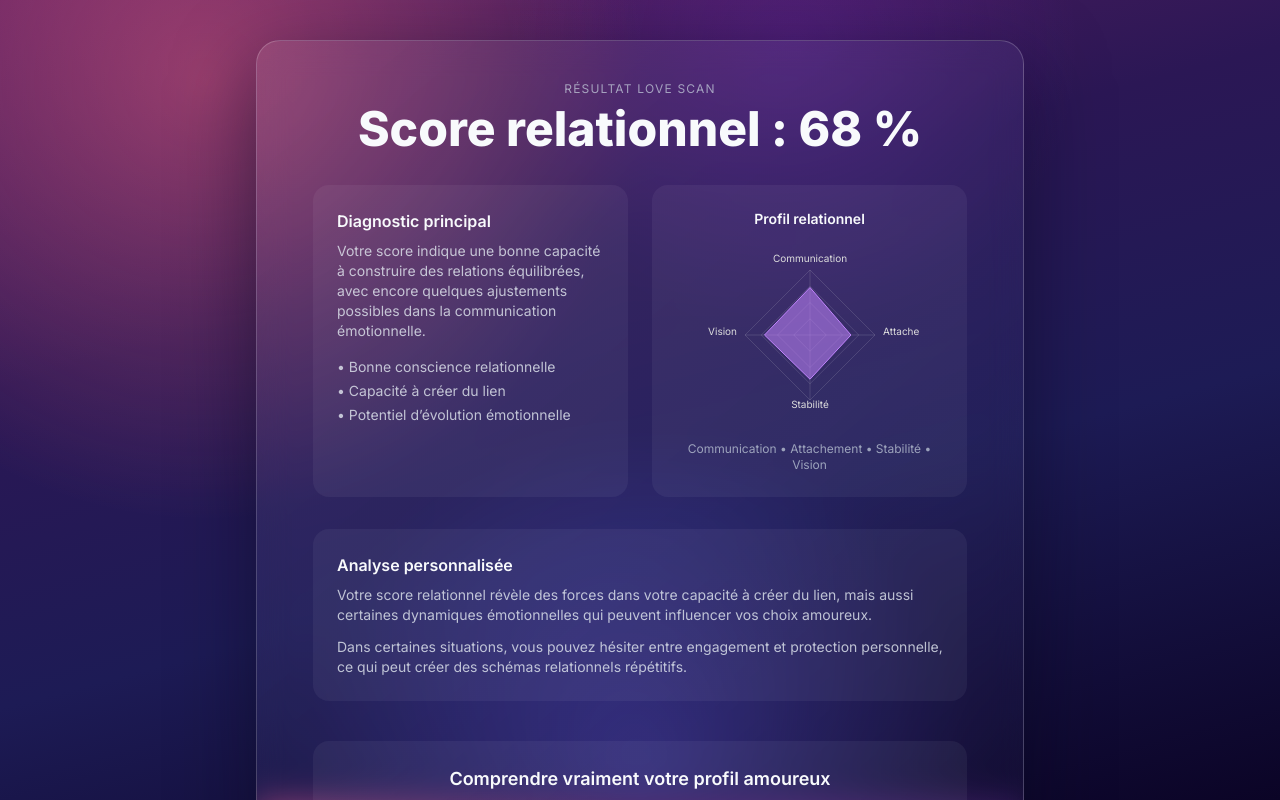
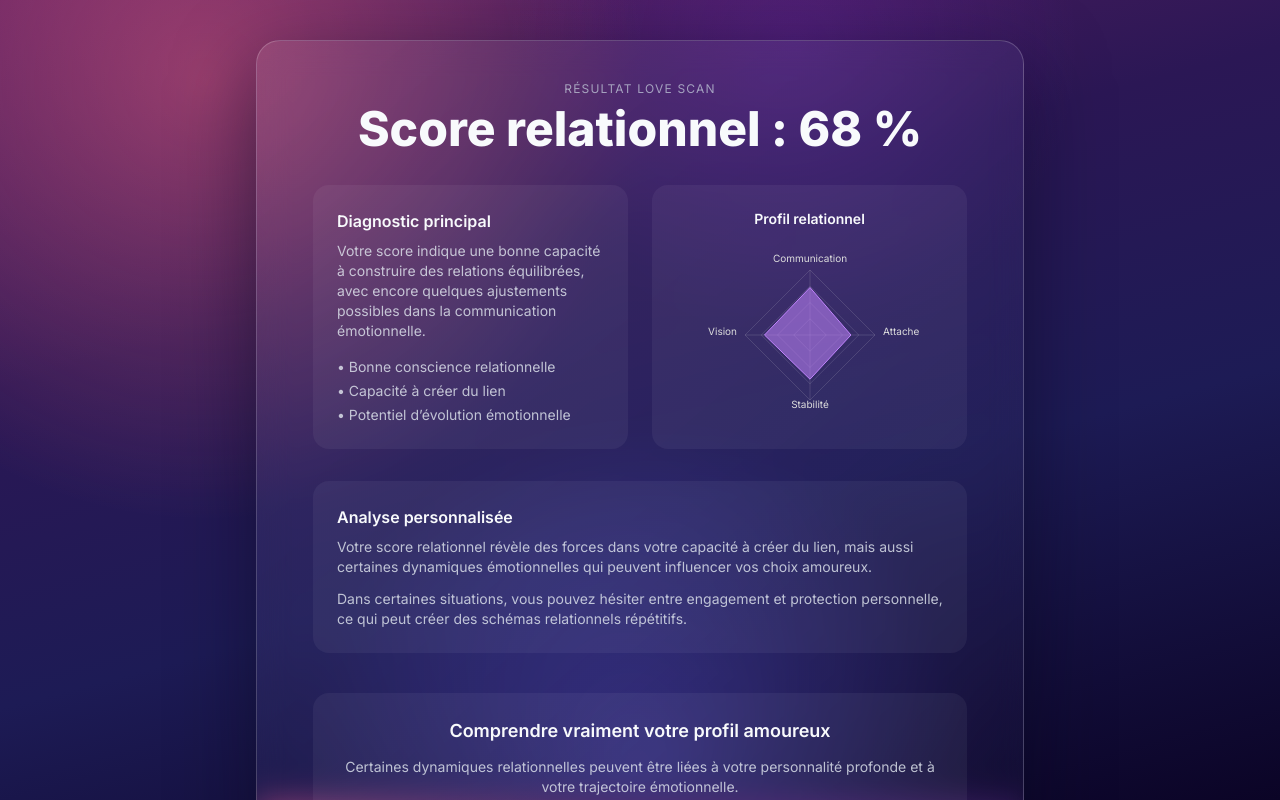
Before and after one commit to arnaudcrestey/astero-minisites, a Next.js app: page /result in a window 1280 px wide. Shown: the top 800 px of the page. Built offline with nearby package versions, Linux system fonts and the light colour scheme.

Commit message:
Remove descriptive text from result page
Removed the descriptive text below the RadarLove component.

```diff
--- a/app/result/page.tsx
+++ b/app/result/page.tsx
@@ -58,9 +58,6 @@ export default function ResultPage() {
               <RadarLove score={score} />
             </div>
 
-            <div className="mt-4 text-xs text-slate-300/70 text-center">
-              Communication • Attachement • Stabilité • Vision
-            </div>
 
           </div>
 
```
